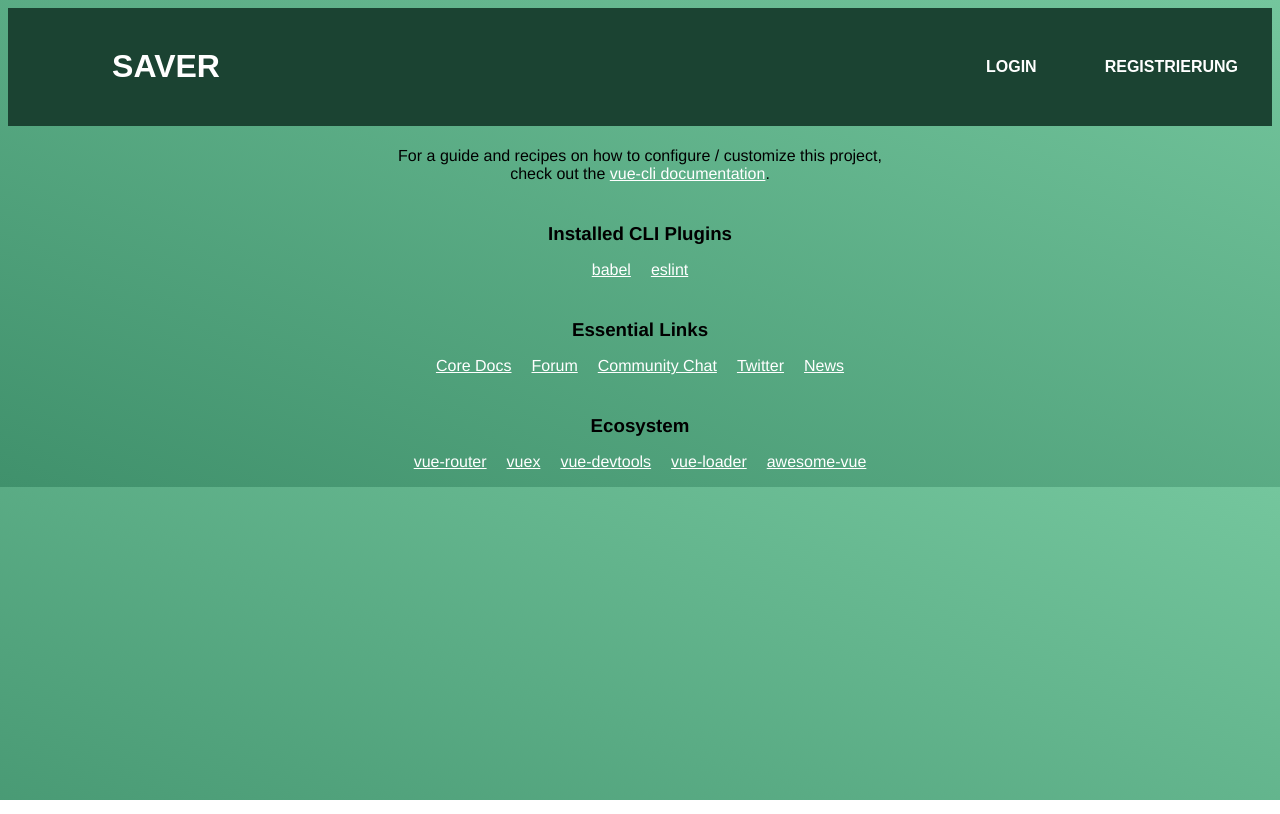
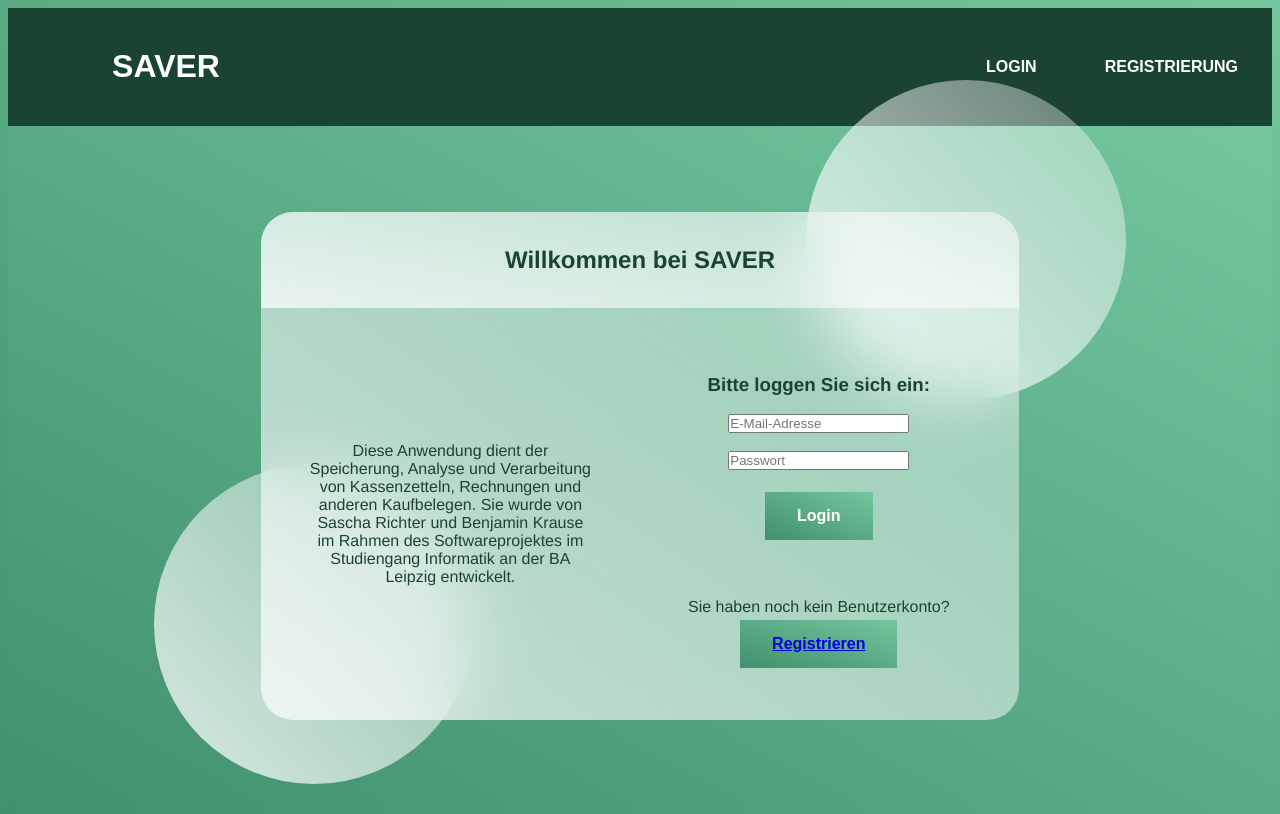
Before and after one commit to sorglos123/SAVER, a Vue app in the folder frontend/: page / in a window 1280 px wide. Built offline with nearby package versions, Linux system fonts and the light colour scheme.

Commit message:
[B] Routing angepasst, v.a. children von Home

```diff
--- a/frontend/src/router/index.js
+++ b/frontend/src/router/index.js
@@ -1,25 +1,36 @@
 import { createRouter, createWebHistory } from 'vue-router';
 // import Register from '../views/Register.vue';
-import Hello from '../views/HelloWorld.vue';
+import Login from '../views/Login.vue';
 
 const routes = [
   {
     path: '/',
-    name: 'Hello',
-    component: Hello
+    name: 'Login',
+    component: Login
   },
   {
     path: '/register',
     name: 'Register',
+    // route level code-splitting
+    // this generates a separate chunk (about.[hash].js) for this route
+    // which is lazy-loaded when the route is visited.
     component: () => import(/* webpackChunkName: "about" */ '../views/Register.vue')
   },
   {
-    path: '/login',
-    name: 'Login',
-    // route level code-splitting
-    // this generates a separate chunk (about.[hash].js) for this route
-    // which is lazy-loaded when the route is visited.
-    component: () => import(/* webpackChunkName: "about" */ '../views/Login.vue')
+    path: '/home',
+    name: 'Home',
+    component: () => import('../views/Home.vue'),
+    children: [
+      {
+        path: '/helloworld',
+        component: () => import('../views/HelloWorld.vue')
+      },
+      {
+        // Eventuell path: '/user/:id'
+        path: '/user',
+        component: () => import('../views/User.vue')
+      },
+    ]
   },
 ]
 
```
